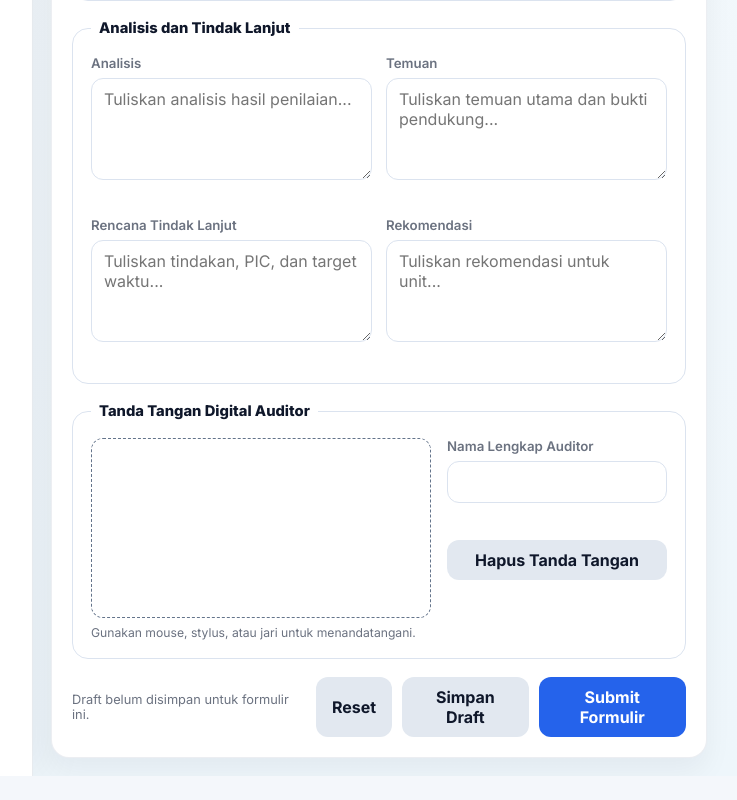
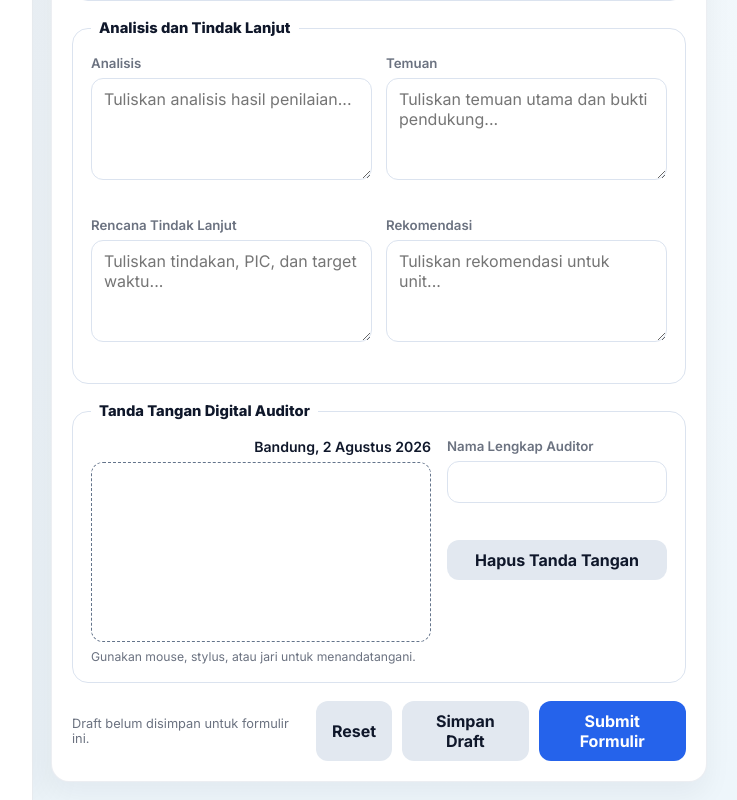
Before and after one commit to ilhamfebrian89-lab/SIMPELAPPI, a website: page monitoring.html in a window 1280 px wide. Shown: the part 1458-2258 px from the top of the page, without its empty margins (237-974 px from the left). Before the commit the page ends 2234 px from the top, so only its background shows below. Drawn offline with Linux system fonts and the light colour scheme.

Commit message:
Add signature location and date
Co-authored-by: Copilot App <223556219+Copilot@users.noreply.github.com>

```diff
--- a/monitoring.html
+++ b/monitoring.html
@@ -181,6 +181,7 @@
                 <legend>Tanda Tangan Digital Auditor</legend>
                 <div class="signature-grid">
                   <div class="signature-pad-wrap">
+                    <p class="signature-location-date" id="signatureLocationDate">Bandung, tanggal belum dipilih</p>
                     <canvas id="auditorSignature" class="signature-pad" width="720" height="240" aria-label="Area tanda tangan digital auditor"></canvas>
                     <p>Gunakan mouse, stylus, atau jari untuk menandatangani.</p>
                   </div>
--- a/monitoring.js
+++ b/monitoring.js
@@ -15,6 +15,7 @@ document.addEventListener('DOMContentLoaded', () => {
   const historyList = document.getElementById('isolationHistory');
   const auditorInput = document.getElementById('isolationAuditor');
   const dateInput = document.getElementById('isolationDate');
+  const signatureLocationDate = document.getElementById('signatureLocationDate');
   const signatureNameInput = document.getElementById('signatureAuditorName');
   const signatureCanvas = document.getElementById('auditorSignature');
   const clearSignatureButton = document.getElementById('clearSignatureButton');
@@ -35,6 +36,7 @@ document.addEventListener('DOMContentLoaded', () => {
     !historyList ||
     !auditorInput ||
     !dateInput ||
+    !signatureLocationDate ||
     !signatureNameInput ||
     !(signatureCanvas instanceof HTMLCanvasElement) ||
     !clearSignatureButton ||
@@ -63,6 +65,22 @@ document.addEventListener('DOMContentLoaded', () => {
     const now = new Date();
     now.setMinutes(now.getMinutes() - now.getTimezoneOffset());
     return now.toISOString().slice(0, 10);
+  }
+
+  function updateSignatureDate() {
+    const [year, month, day] = dateInput.value.split('-').map(Number);
+    if (!year || !month || !day) {
+      signatureLocationDate.textContent = 'Bandung, tanggal belum dipilih';
+      return;
+    }
+
+    const assessmentDate = new Date(year, month - 1, day);
+    const formattedDate = new Intl.DateTimeFormat('id-ID', {
+      day: 'numeric',
+      month: 'long',
+      year: 'numeric'
+    }).format(assessmentDate);
+    signatureLocationDate.textContent = `Bandung, ${formattedDate}`;
   }
 
   function showAlert(message, type) {
@@ -171,6 +189,7 @@ document.addEventListener('DOMContentLoaded', () => {
   function applyPayload(payload) {
     auditorInput.value = payload.auditor ?? '';
     dateInput.value = payload.assessmentDate ?? '';
+    updateSignatureDate();
     form.elements.unit.value = payload.unit ?? '';
     form.elements.analysis.value = payload.analysis ?? '';
     form.elements.findings.value = payload.findings ?? '';
@@ -306,6 +325,7 @@ document.addEventListener('DOMContentLoaded', () => {
     form.reset();
     categorySelect.value = selectedCategory || isolationCategories[0].id;
     dateInput.value = getLocalDate();
+    updateSignatureDate();
     signatureNameTouched = false;
     clearSignature();
     renderAssessmentItems();
@@ -367,6 +387,7 @@ document.addEventListener('DOMContentLoaded', () => {
   signatureNameInput.addEventListener('input', () => {
     signatureNameTouched = true;
   });
+  dateInput.addEventListener('change', updateSignatureDate);
   categorySelect.addEventListener('change', () => {
     resetForm({ keepAlert: true });
     loadDraft();
@@ -422,6 +443,7 @@ document.addEventListener('DOMContentLoaded', () => {
 
   clearSignature();
   dateInput.value = getLocalDate();
+  updateSignatureDate();
   renderAssessmentItems();
   loadDraft();
   renderHistory();
--- a/styles.css
+++ b/styles.css
@@ -1691,6 +1691,13 @@ textarea {
   margin: 0;
   color: var(--muted);
   font-size: 0.76rem;
+}
+
+.signature-pad-wrap .signature-location-date {
+  color: var(--ink);
+  font-size: 0.88rem;
+  font-weight: 600;
+  text-align: right;
 }
 
 .signature-pad {
```
Also changed, not shown: 1 other file.
